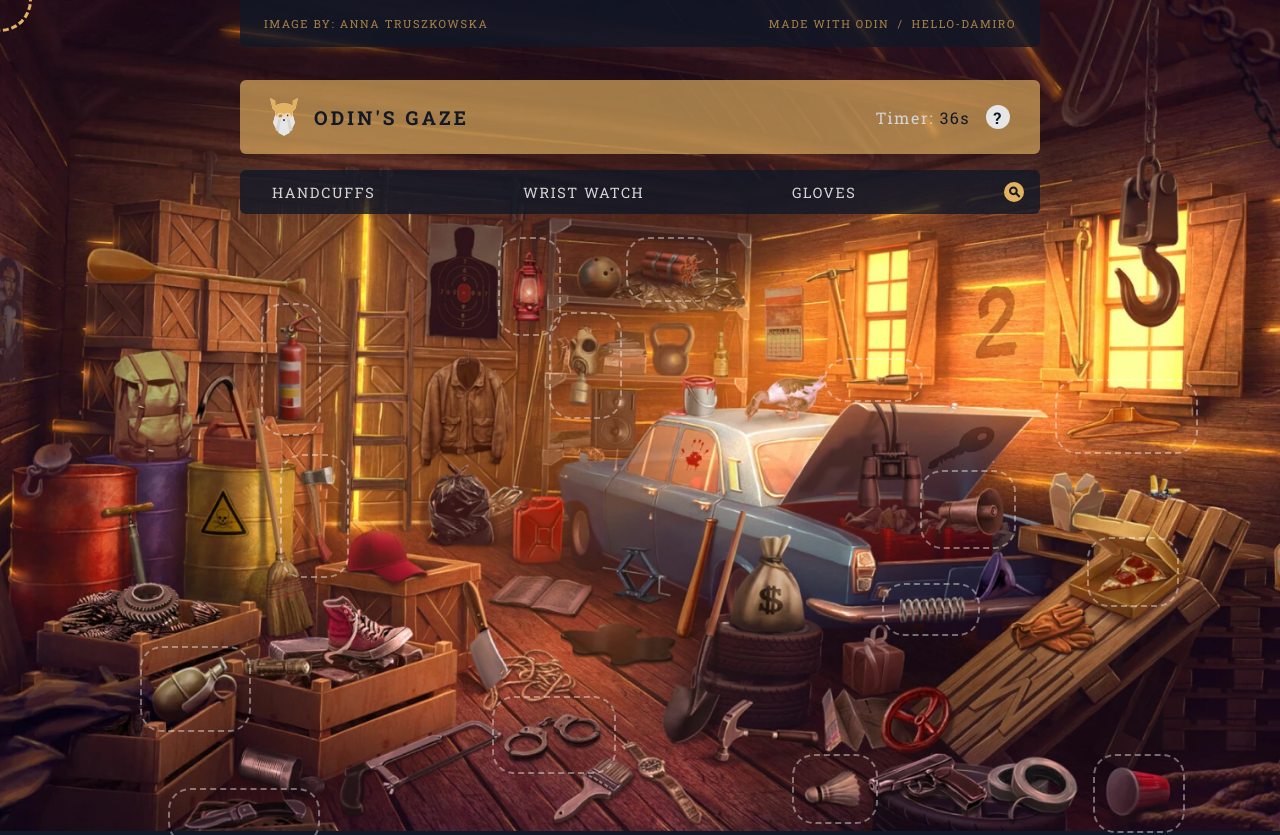
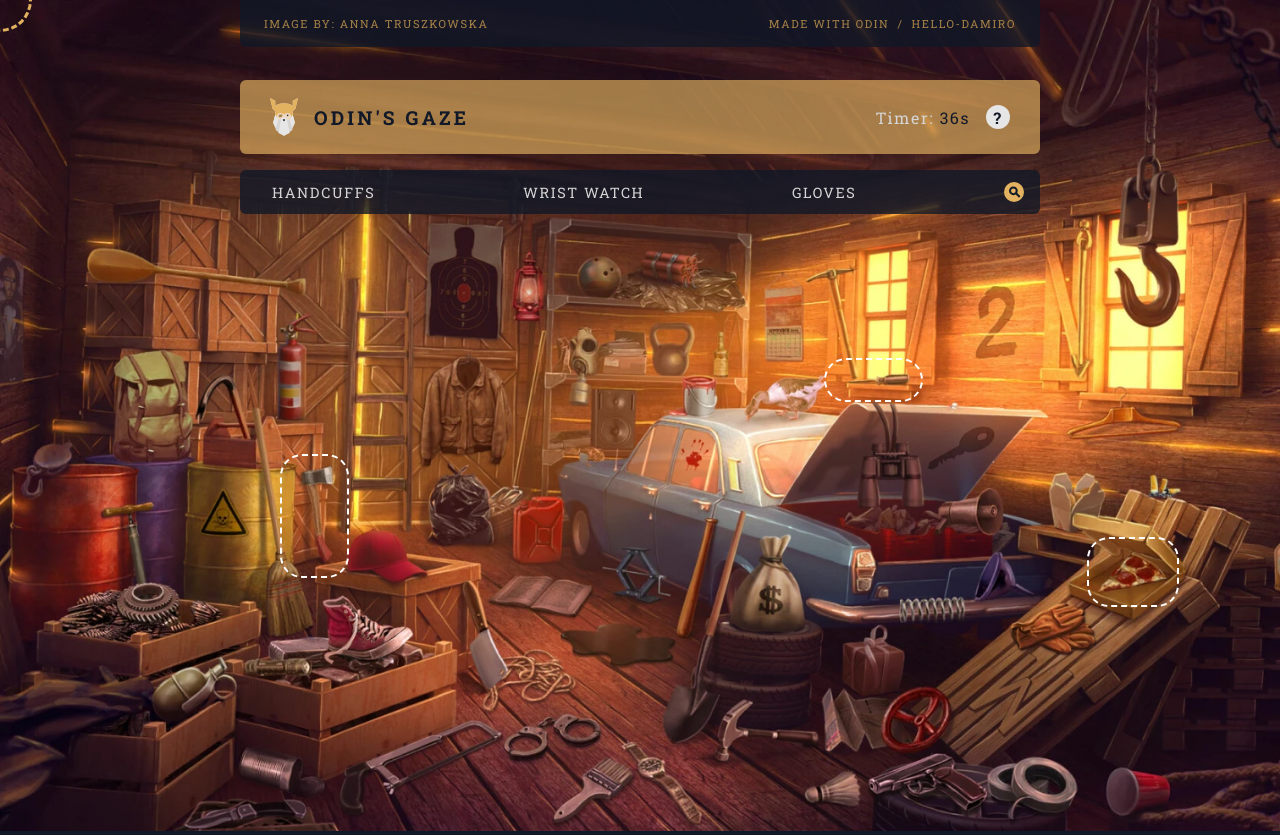
Before and after one commit to hello-damiro/odins-gaze, a React (Create React App) app: page / in a window 1280 px wide. Built offline with nearby package versions, Linux system fonts and the light colour scheme.

Commit message:
random selection of objects

```diff
--- a/src/components/Canvas.jsx
+++ b/src/components/Canvas.jsx
@@ -1,31 +1,16 @@
-import React, { useEffect } from 'react';
+import React, { useEffect, useState } from 'react';
 import Object from './Object';
 import ObjectImage from './ObjectImage';
 import { sceneGarage } from '../data/SceneGarage';
 import { useCursorPosition } from './hooks/CursorPositionContext';
-// import { pickRandomNumbers } from './helper/CommonFunctions';
+import { pickRandomNumbers } from './helper/CommonFunctions';
 
 // Image should be strictly 1512 x 982 pixels
 import image from '../assets/sample_img.webp';
 
 function Canvas() {
     const cursorPosition = useCursorPosition();
-    // const randomNumbers = pickRandomNumbers(3, sceneGarage.length);
-
-    // const filteredObjects = sceneGarage.filter((object) => {
-    //     return randomNumbers.includes(object.id);
-    // });
-
-    const mapObjects = sceneGarage.map((object, index) => ({
-        id: index,
-        name: object.name,
-        bounds: {
-            xStart: object.x,
-            yStart: object.y,
-            xStop: object.x + object.width,
-            yStop: object.y + object.height,
-        },
-    }));
+    const [pickedObjects, setPickedObjects] = useState([]);
 
     const checkClickWithinObject = (objectBound, cursorPos) => {
         const { xStart, xStop, yStart, yStop } = objectBound;
@@ -38,21 +23,37 @@ function Canvas() {
     };
 
     useEffect(() => {
-        // console.log(filteredObjects);
-        const clickedObjects = mapObjects.filter((object) => {
+        const randomNumbers = pickRandomNumbers(3, sceneGarage.length);
+        const filteredObjects = sceneGarage.filter((object) => {
+            return randomNumbers.includes(object.id);
+        });
+        const mapObjects = filteredObjects.map((object, index) => ({
+            id: index,
+            name: object.name,
+            bounds: {
+                xStart: object.x,
+                yStart: object.y,
+                xStop: object.x + object.width,
+                yStop: object.y + object.height,
+            },
+        }));
+        setPickedObjects(mapObjects);
+    }, []);
+
+    useEffect(() => {
+        const clickedObjects = pickedObjects.filter((object) => {
             return checkClickWithinObject(object.bounds, cursorPosition);
         });
-
         clickedObjects.forEach((object) => {
             console.log(`Mouse clicked on ${object.name} with id ${object.id}`);
         });
-    }, [cursorPosition, mapObjects]);
+    }, [cursorPosition, pickedObjects]);
 
     return (
         <main>
             <div className="game-image ">
                 <div className="markers">
-                    {sceneGarage.map((object) => (
+                    {pickedObjects.map((object) => (
                         <Object key={object.id} object={object} />
                     ))}
                 </div>
--- a/src/components/Object.jsx
+++ b/src/components/Object.jsx
@@ -2,31 +2,25 @@ import React from 'react';
 import PropTypes from 'prop-types';
 
 function Object({ object }) {
+    const bound = object.bounds;
     return (
         <div
             className="marker"
             style={{
-                left: `${object.x}%`,
-                top: `${object.y}%`,
-                width: `${object.width}%`,
-                height: `${object.height}%`,
+                left: `${bound.xStart}%`,
+                top: `${bound.yStart}%`,
+                width: `${bound.xStop - bound.xStart}%`,
+                height: `${bound.yStop - bound.yStart}%`,
             }}
             onClick={() => {
-                console.log('OBJECT', object.left, object.top);
+                console.log('OBJECT', bound.xStart, bound.yStart);
             }}
         />
     );
 }
 
 Object.propTypes = {
-    object: PropTypes.shape({
-        id: PropTypes.number.isRequired,
-        name: PropTypes.string.isRequired,
-        x: PropTypes.number.isRequired,
-        y: PropTypes.number.isRequired,
-        width: PropTypes.number.isRequired,
-        height: PropTypes.number.isRequired,
-    }),
+    object: PropTypes.object,
 };
 
 export default Object;
--- a/src/components/helper/CommonFunctions.js
+++ b/src/components/helper/CommonFunctions.js
@@ -7,20 +7,29 @@ export function round(value, precision) {
 }
 
 // PICK RANDOM NUMBERS IN GIVEN COUNT
-// USAGE: pickRandomNumbers(2, 5);
+// USAGE: pickRandomNumbers(2, 5); // Pick 2 numbers in a set of array size 5
 // OUTPUT: [1, 2]
-export function pickRandomNumbers(count, max) {
-    let picked = [];
-    function pick() {
-        if (picked.length >= count) {
-            return null;
-        }
-        let num;
-        do {
-            num = Math.floor(Math.random() * max) + 1;
-        } while (picked.includes(num));
-        picked.push(num);
-        return num;
+export function pickRandomNumbers(number, length) {
+    const picked = new Set();
+    while (picked.size < number) {
+        const num = Math.floor(Math.random() * length) + 1;
+        picked.add(num);
     }
-    return () => pick();
+    return Array.from(picked);
 }
+// export function pickRandomNumbers(number, length) {
+//     let picked = [];
+//     function pick() {
+//         if (picked.length >= number) {
+//             return null;
+//         }
+//         let num;
+//         do {
+//             num = Math.floor(Math.random() * length) + 1;
+//         } while (picked.includes(num));
+//         picked.push(num);
+//         return num;
+//     }
+//     for (let i = 0; i < length; i++) pick();
+//     return picked;
+// }
--- a/src/styles/index.css
+++ b/src/styles/index.css
@@ -90,7 +90,7 @@ main {
     align-items: center;
     justify-content: center;
     /* cursor: pointer; */
-    outline: 2px dashed #ffffff66;
+    outline: 2px dashed #ffffff;
     outline-offset: 12px;
     border-radius: 8px;
 }
```
